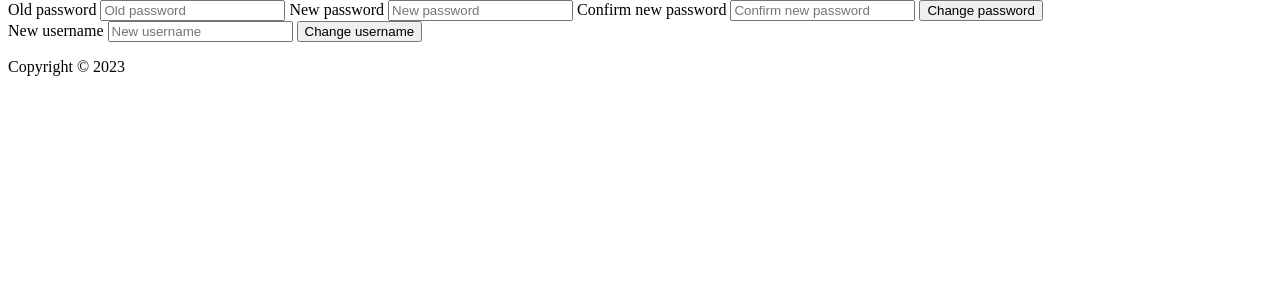
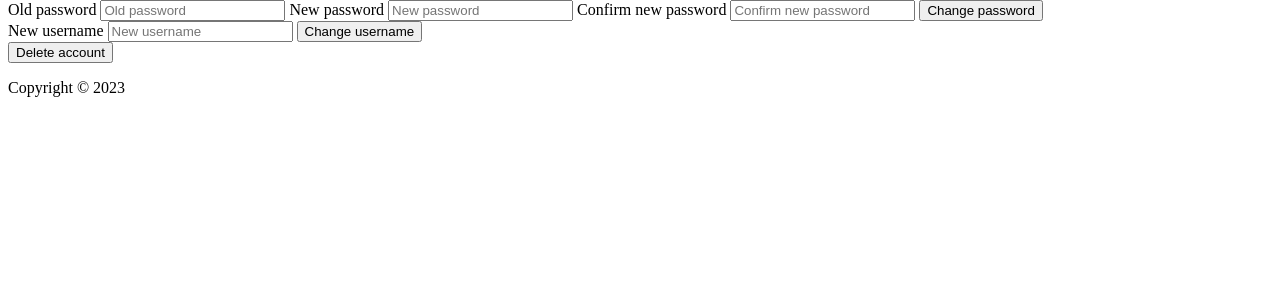
Before and after one commit to stepa00/Event-creator, a Flask app: page /settings in a window 1280 px wide. Shown: the part 56-356 px from the top of the page. Run offline with Flask 3, Linux system fonts and the light colour scheme; the visitor is signed in with stand-in values (Sample User, id 1); some libraries are stand-ins or nearby versions.

Commit message:
Added delete account/history feature

```diff
--- a/app.py
+++ b/app.py
@@ -39,9 +39,10 @@ def index():
     # Reached via POST
     else:
         if session["username"]:
-            event_save_sql(session["username"])
+            event_save_sql(session)
         generate_file()
         return send_file("ics_output/event.ics", as_attachment=True)
+
 
 @app.route("/login", methods=["GET", "POST"])
 def login():
@@ -146,13 +147,13 @@ def history():
     return render_template("history.html", rows = rows)
 
 
-
 @app.route("/settings")
 @login_required
 def settings():
     # TODO: create settings with password change
     # and deleting the history of events
     return render_template("settings.html")
+
 
 @app.route("/change_password", methods=["POST"])
 @login_required
@@ -196,6 +197,7 @@ def change_password():
 
     return render_template("settings.html")
 
+
 @app.route("/change_username", methods=["POST"])
 @login_required
 def change_username():
@@ -216,6 +218,21 @@ def change_username():
     return render_template("settings.html")
 
 
+@app.route("/delete_account", methods=["POST"])
+def delete_account():
+    # Delete history
+    cursor.execute("""DELETE FROM events WHERE user_id = ?""", (session["user_id"],))
+    connection.commit()
+
+    # Delete account
+    cursor.execute("""DELETE FROM users WHERE id = ?""", (session["user_id"],))
+    connection.commit()
+
+    session.clear()
+
+    return render_template("login.html")
+
+
 @app.route("/logout")
 def logout():
 
@@ -225,5 +242,6 @@ def logout():
     # Redirect user to login form
     return redirect("/")
 
+
 if __name__ == "__main__":
     app.run()
--- a/helpers.py
+++ b/helpers.py
@@ -51,6 +51,7 @@ def password_strength(password, username):
 
     return True
 
+
 def generate_file():
 
     event = {}
@@ -96,25 +97,27 @@ def generate_file():
 
     return
 
-# TODO:Save event to sql
-def event_save_sql(username):
+
+def event_save_sql(session):
 
     event = event_collector()
 
     connection = sqlite3.connect("calendars.db", check_same_thread=False)
     cursor = connection.cursor()
 
-    cursor.execute("""INSERT INTO events (username, summary, description, dtstart, dtend, location) VALUES (?, ?, ?, ?, ?, ?)""",
-                   (username,
+    cursor.execute("""INSERT INTO events (username, summary, description, dtstart, dtend, location, user_id) VALUES (?, ?, ?, ?, ?, ?, ?)""",
+                   (str(session["username"]),
                     event["summary"],
                     event["description"],
                     str(event["dtstart"]),
                     str(event["dtend"]),
-                    event["location"]))
+                    event["location"],
+                    session["user_id"]))
 
     connection.commit()
 
     return
+
 
 def event_collector():
 
@@ -136,6 +139,7 @@ def event_collector():
 
     return event
 
+
 def event_extractor(username):
 # Extract data from sqlite3 database into a list
 
--- a/templates/settings.html
+++ b/templates/settings.html
@@ -22,4 +22,7 @@
         <input type="submit" value="Change username">
     </form>
     <!-- Delete account -->
+    <form method="post" action="/delete_account">
+        <button type="submit", value="Delete account">Delete account</button>
+    </form>
 {% endblock %}
```
Also changed, not shown: 2 other files.
